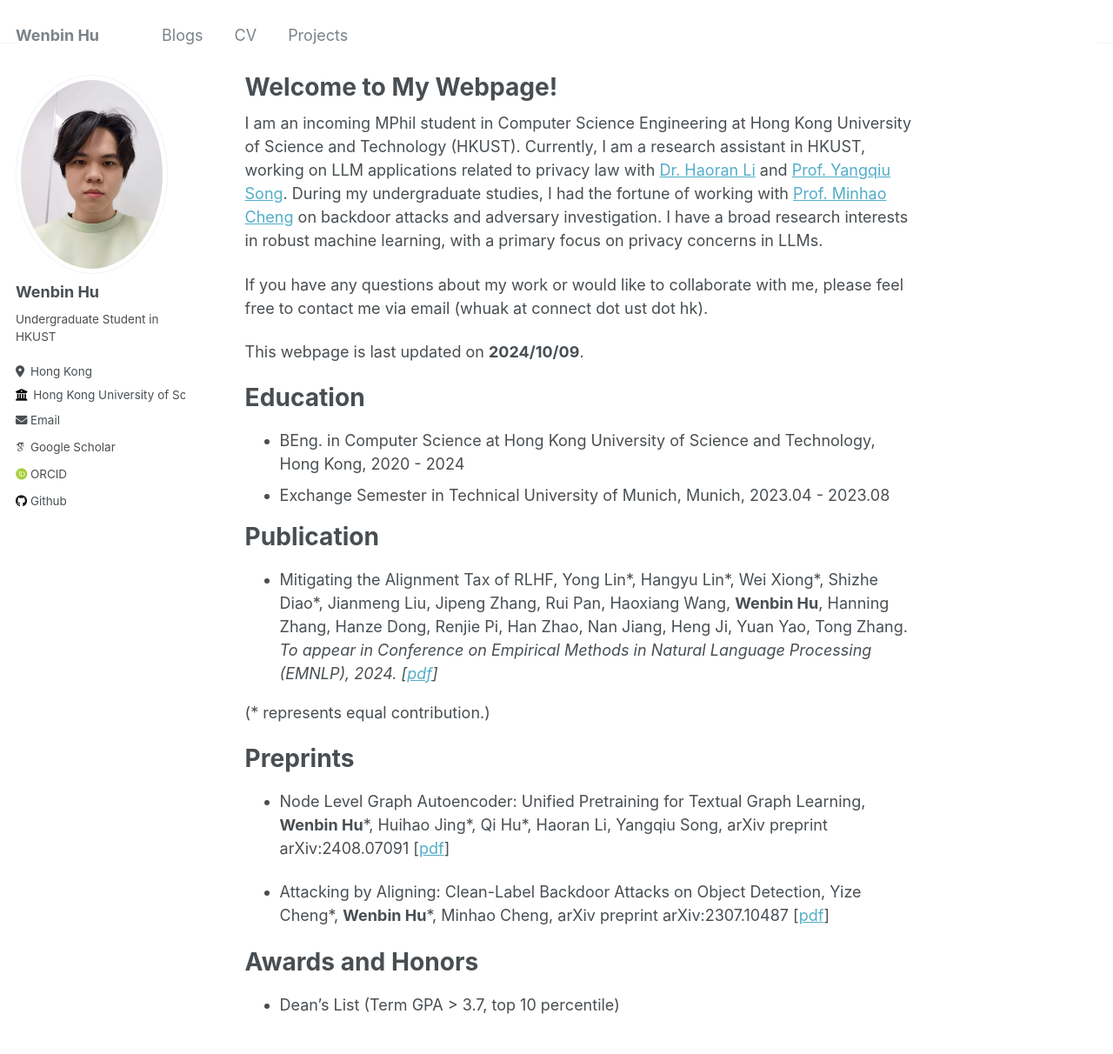
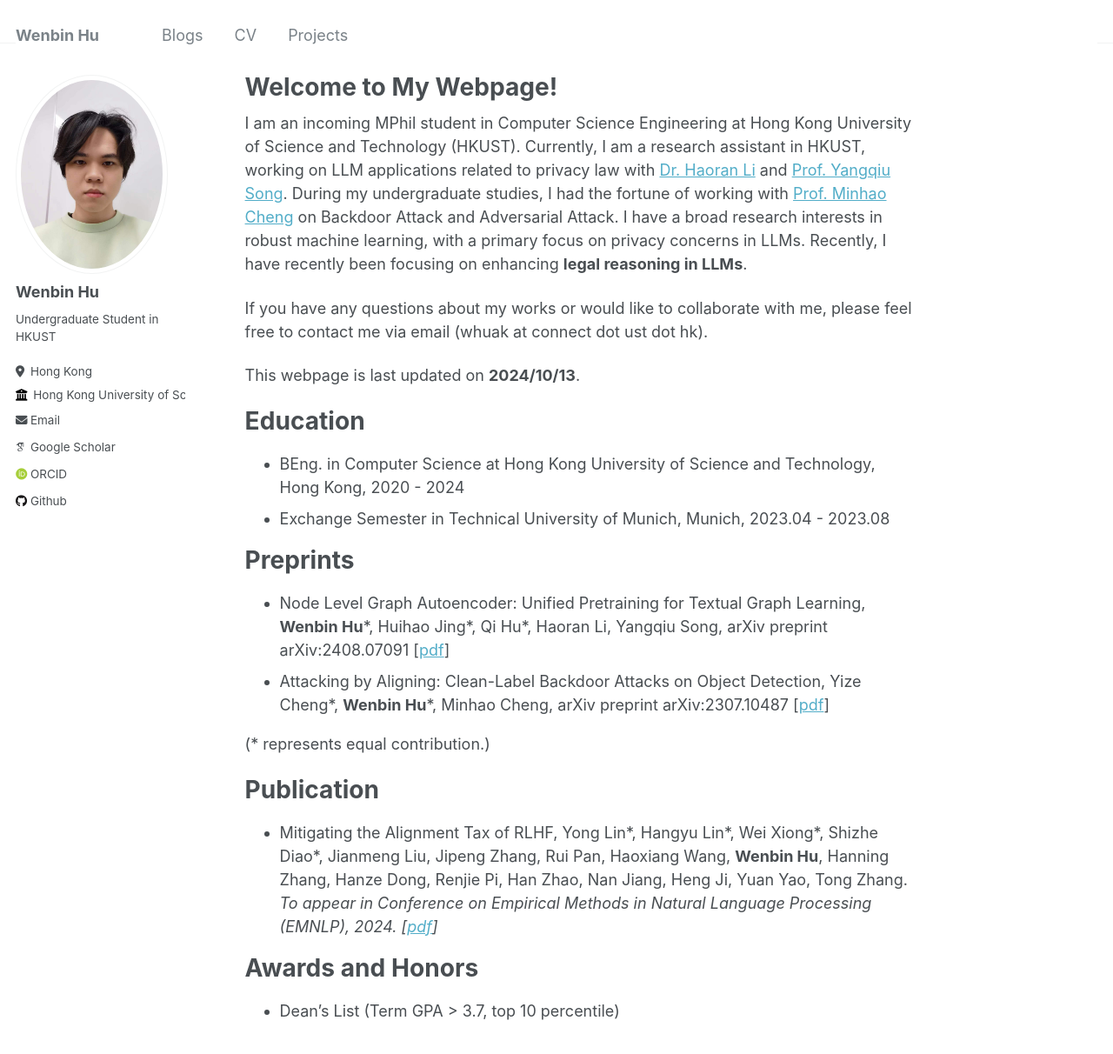
Before and after one commit to whuak/whuak.github.io, a Jekyll site: the page built from _pages/about.md, in a window 1280 px wide and 1400 px high. Shown: the top 1212 px of the window at 87% size. Built offline with Jekyll 4.4.1, drawn with Linux system fonts in a browser that asks for light colours; some web fonts are replaced.

Commit message:
update, 2024.10.13

```diff
--- a/_pages/about.md
+++ b/_pages/about.md
@@ -6,16 +6,30 @@ redirect_from:
   - /about/
   - /about.html
 ---
-I am an incoming MPhil student in Computer Science Engineering at Hong Kong University of Science and Technology (HKUST). Currently, I am a research assistant in HKUST, working on LLM applications related to privacy law with [Dr. Haoran Li](https://hlibt.student.ust.hk/) and [Prof. Yangqiu Song](https://www.cse.ust.hk/~yqsong/). During my undergraduate studies, I had the fortune of working with [Prof. Minhao Cheng](https://cmhcbb.github.io/) on backdoor attacks and adversary investigation. I have a broad research interests in robust machine learning, with a primary focus on privacy concerns in LLMs.
+I am an incoming MPhil student in Computer Science Engineering at Hong Kong University of Science and Technology (HKUST).
+Currently, I am a research assistant in HKUST, working on LLM applications related to privacy law
+with [Dr. Haoran Li](https://hlibt.student.ust.hk/) and [Prof. Yangqiu Song](https://www.cse.ust.hk/~yqsong/).
+During my undergraduate studies, I had the fortune of working with [Prof. Minhao Cheng](https://cmhcbb.github.io/)
+on Backdoor Attack and Adversarial Attack. I have a broad research interests in robust machine learning,
+with a primary focus on privacy concerns in LLMs. Recently, I have recently been focusing on enhancing **legal reasoning in LLMs**.
 
-If you have any questions about my work or would like to collaborate with me, please feel free to contact me via email (whuak at connect dot ust dot hk).
+If you have any questions about my works or would like to collaborate with me, please feel free to contact me via email (whuak at connect dot ust dot hk).
 
-This webpage is last updated on **2024/10/09**.
+This webpage is last updated on **2024/10/13**.
 
 Education
 ======
 - BEng. in Computer Science at Hong Kong University of Science and Technology, Hong Kong, 2020 - 2024
 - Exchange Semester in Technical University of Munich, Munich, 2023.04 - 2023.08
+
+Preprints
+======
+- Node Level Graph Autoencoder: Unified Pretraining for Textual Graph Learning, **Wenbin Hu**\*, Huihao Jing\*,
+ Qi Hu\*, Haoran Li, Yangqiu Song, arXiv preprint arXiv:2408.07091 [[pdf](https://arxiv.org/abs/2408.07091)]
+- Attacking by Aligning: Clean-Label Backdoor Attacks on Object Detection, Yize Cheng\*, **Wenbin Hu**\*,
+Minhao Cheng, arXiv preprint arXiv:2307.10487 [[pdf](https://arxiv.org/abs/2307.10487)]
+
+(* represents equal contribution.)
 
 Publication
 ======
@@ -24,16 +38,6 @@ Jipeng Zhang, Rui Pan, Haoxiang Wang, **Wenbin Hu**, Hanning Zhang, Hanze Dong,
 Nan Jiang, Heng Ji, Yuan Yao, Tong Zhang. *To appear in Conference on Empirical Methods in Natural Language Processing (EMNLP), 2024. [[pdf](https://arxiv.org/abs/2309.06256)]*
 
 
-
-(* represents equal contribution.)
-
-Preprints
-======
-- Node Level Graph Autoencoder: Unified Pretraining for Textual Graph Learning, **Wenbin Hu**\*, Huihao Jing\*, Qi Hu\*, Haoran Li, Yangqiu Song, arXiv preprint arXiv:2408.07091 [[pdf](https://arxiv.org/abs/2408.07091)]
-
-- Attacking by Aligning: Clean-Label Backdoor Attacks on Object Detection, Yize Cheng\*, **Wenbin Hu**\*,
-Minhao Cheng, arXiv preprint arXiv:2307.10487 [[pdf](https://arxiv.org/abs/2307.10487)]
-
 Awards and Honors
 ======
 - Dean's List (Term GPA > 3.7, top 10 percentile)
```
